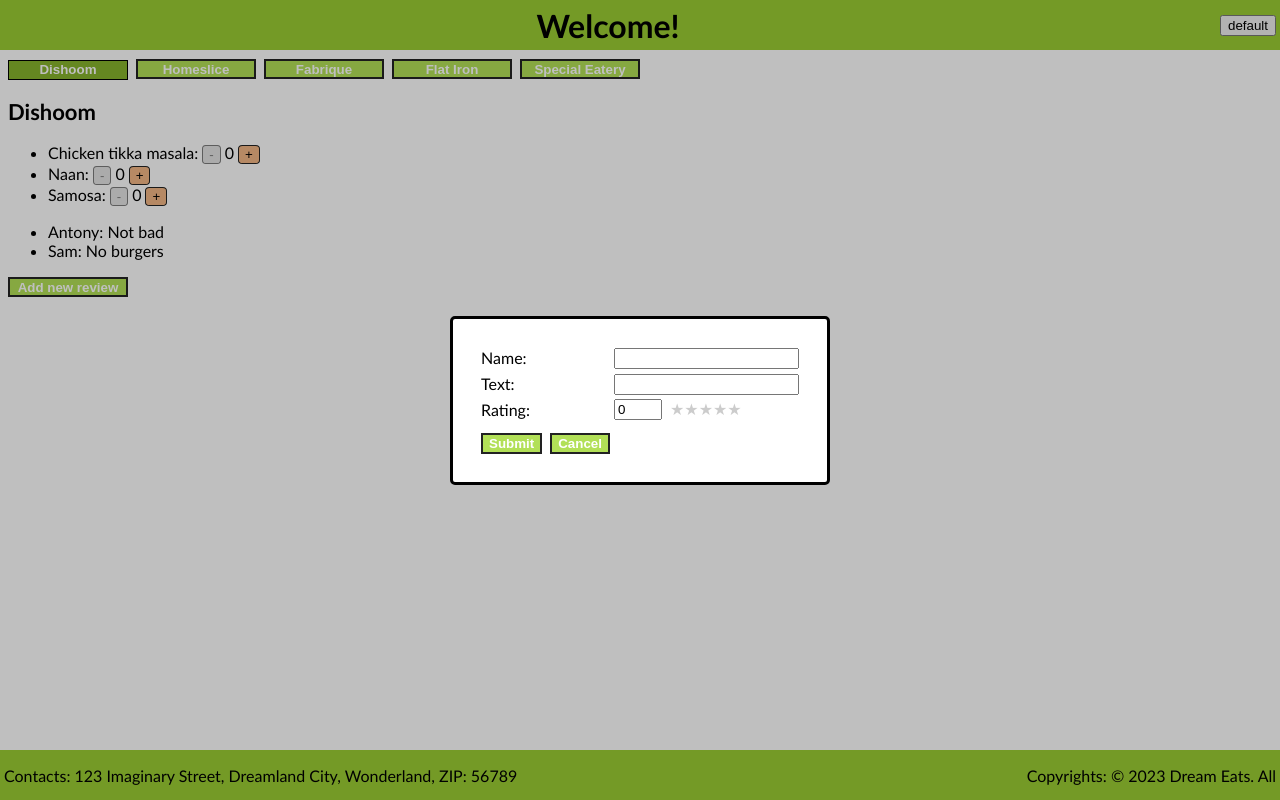
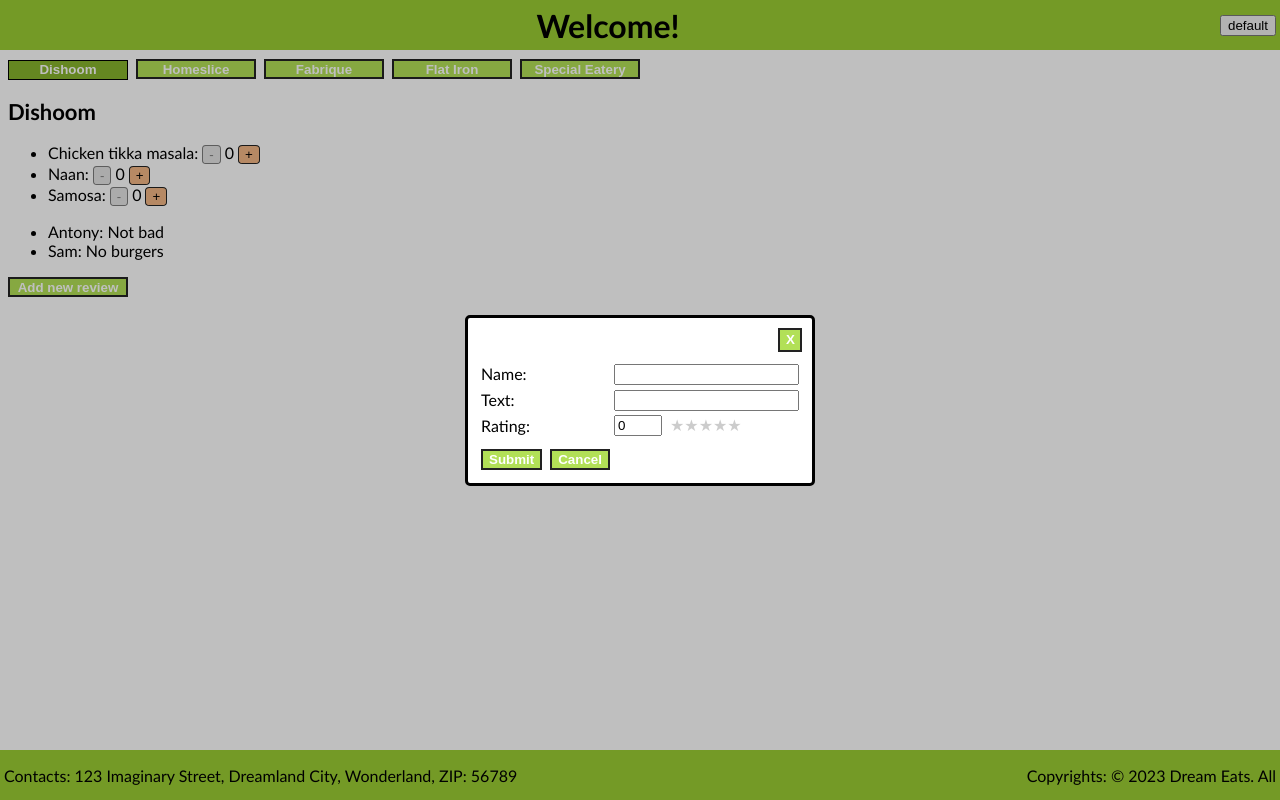
Before and after one commit to DbrmnPhrh/react-20230914, a React (Vite) app: page / in a window 1280 px wide. Both pictures are taken after a click on the button "Add new review". Built offline with nearby package versions, Linux system fonts and the light colour scheme.

Commit message:
Универсальный компонент для модалки

```diff
--- a/src/components/Button/styles.module.css
+++ b/src/components/Button/styles.module.css
@@ -26,6 +26,11 @@
   border-radius: 20%;
 }
 
+.close {
+  width: 24px;
+  height: 24px
+}
+
 .small {
   width: 100px;
   height: 12px
--- /dev/null
+++ b/src/components/Modal/component.jsx
@@ -0,0 +1,26 @@
+import classNames from 'classnames';
+import { createPortal } from 'react-dom';
+import { Button } from '../Button/component';
+import styles from "./styles.module.css";
+
+export const Modal = ({ children, onClose, handlerCheckTarget }) => {
+	return createPortal(
+		<div
+			className={classNames(styles.modalBackground)}
+			onClick={handlerCheckTarget}
+		>
+			<div className={classNames(styles.modalCard)}>
+				<div className={classNames(styles.closeButton, 'margin-b-2')}>
+					<Button
+						title='X'
+						onClick={onClose}
+						type={'primary'}
+						size='close'
+					></Button>
+				</div>
+				{children}
+			</div>
+		</div>,
+		document.getElementById('modal-container')
+	)
+}
--- /dev/null
+++ b/src/components/Modal/styles.module.css
@@ -0,0 +1,25 @@
+.modalBackground {
+  position: fixed;
+  top: 0;
+  left: 0;
+  width: 100vw;
+  height: 100vh;
+  display: flex;
+  flex-direction: row;
+  justify-content: center;
+  align-items: center;
+  overflow: hidden;
+  background: rgba(0, 0, 0, 0.25);
+}
+
+.modalCard {
+  background: white;
+  padding: 10px;
+  border: 3px solid black;
+  border-radius: 5px;
+}
+
+.closeButton {
+  display: flex;
+  justify-content: flex-end;
+}
--- a/src/components/ReviewEditorButton/component.jsx
+++ b/src/components/ReviewEditorButton/component.jsx
@@ -1,17 +1,18 @@
-import classNames from 'classnames'
 import { useState } from 'react'
-import { createPortal } from 'react-dom'
 import { Button } from '../Button/component'
+import { Modal } from '../Modal/component'
 import { ReviewEditor } from '../ReviewEditor/component'
 
 export const ReviewEditorButton = () => {
 	const [isModalOpened, setIsModalOpened] = useState(false)
 
-  const handlerCheckTarget = e => {
-    if (e.target === e.currentTarget) {
-      setIsModalOpened(false);
-    }
-  }
+	const onClose = () => setIsModalOpened(false)
+
+	const handlerCheckTarget = e => {
+		if (e.target === e.currentTarget) {
+			onClose()
+		}
+	}
 
 	return (
 		<>
@@ -21,17 +22,11 @@
 				type={'primary'}
 				size='medium'
 			></Button>
-			{isModalOpened &&
-				createPortal(
-					<div
-						className={classNames('modal_background')}
-            onClick={handlerCheckTarget}
-					>
-						<div className={classNames('modal_card')}>
-							<ReviewEditor onClose={() => setIsModalOpened(false)}/>
-						</div>
-					</div>, document.getElementById('modal-container')
-				)}
+			{isModalOpened && (
+				<Modal onClose={onClose} handlerCheckTarget={handlerCheckTarget}>
+					<ReviewEditor onClose={onClose} />
+				</Modal>
+			)}
 		</>
 	)
 }
--- a/src/styles/styles.css
+++ b/src/styles/styles.css
@@ -32,6 +32,10 @@
   margin-top: 8px;
 }
 
+.margin-b-2 {
+  margin-bottom: 8px;
+}
+
 .margin-l-2 {
   margin-left: 8px;
 }
@@ -50,24 +54,3 @@
   background-color: #3ca1ff;
   color: white;
 }
-
-.modal_background {
-  position: fixed;
-  top: 0;
-  left: 0;
-  width: 100vw;
-  height: 100vh;
-  display: flex;
-  flex-direction: row;
-  justify-content: center;
-  align-items: center;
-  overflow: hidden;
-  background: rgba(0, 0, 0, 0.25);
-}
-
-.modal_card {
-  background: white;
-  padding: 25px;
-  border: 3px solid black;
-  border-radius: 5px;
-}
```
